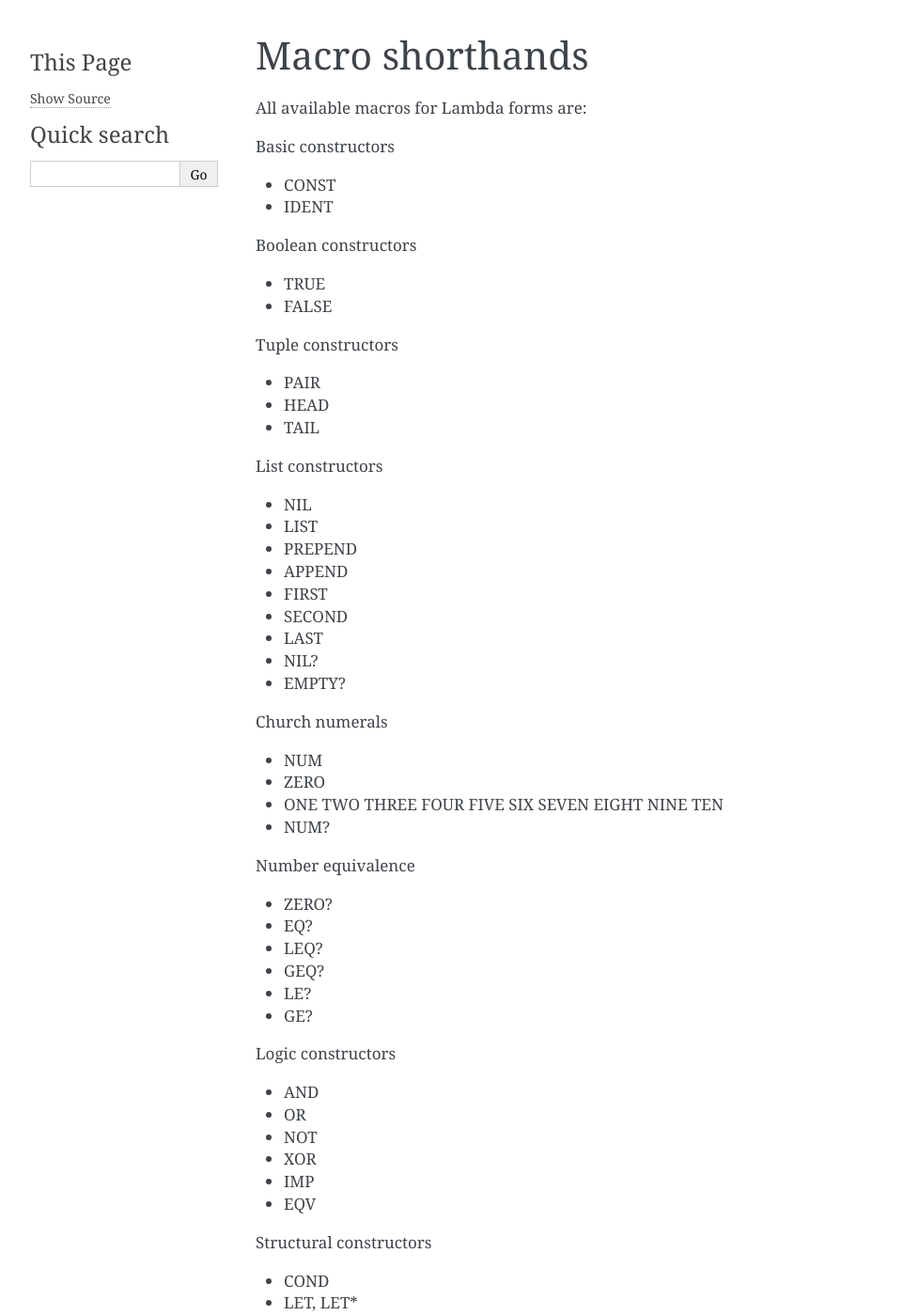
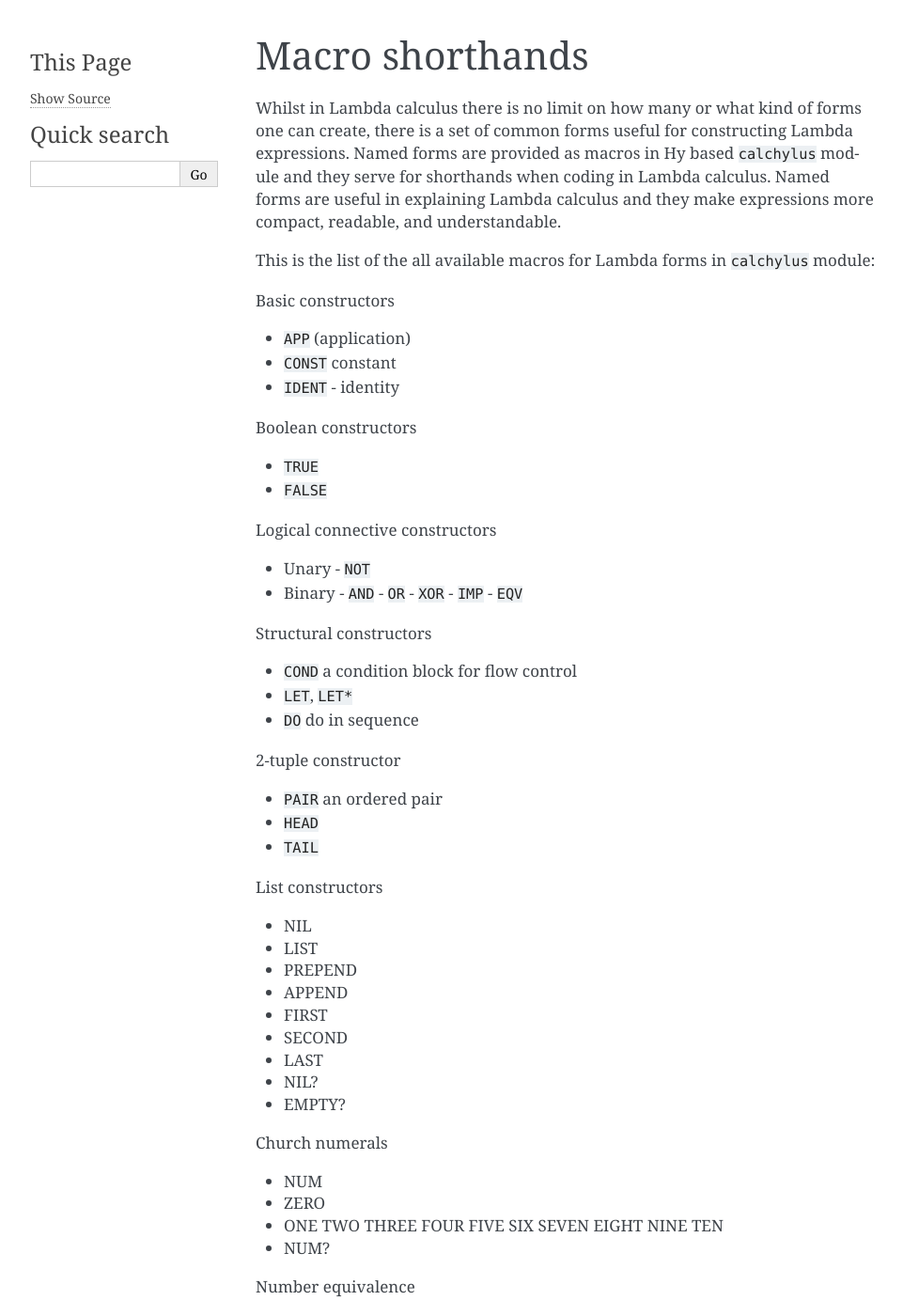
Before and after one commit to markomanninen/calchylus, a Sphinx documentation site: the page built from doc/macros.rst, in a window 1280 px wide and 1400 px high. Shown: the whole window at 94% size, without its empty margins (148-1109 px from the left). Built offline with Sphinx 7.4.7, drawn with Linux system fonts in a browser that asks for light colours.

Commit message:
improvements

```diff
--- a/doc/macros.rst
+++ b/doc/macros.rst
@@ -2,23 +2,50 @@
 Macro shorthands
 ================
 
-All available macros for Lambda forms are:
+Whilst in Lambda calculus there is no limit on how many or what kind of forms
+one can create, there is a set of common forms useful for constructing Lambda
+expressions. Named forms are provided as macros in Hy based ``calchylus``
+module and they serve for shorthands when coding in Lambda calculus. Named forms
+are useful in explaining Lambda calculus and they make expressions more compact,
+readable, and understandable.
+
+This is the list of the all available macros for Lambda forms in ``calchylus``
+module:
 
 Basic constructors
 
-- CONST
-- IDENT
+- ``APP`` (application)
+- ``CONST`` constant
+- ``IDENT`` - identity
 
 Boolean constructors
 
-- TRUE
-- FALSE
+- ``TRUE``
+- ``FALSE``
 
-Tuple constructors
+Logical connective constructors
 
-- PAIR
-- HEAD
-- TAIL
+- Unary
+  - ``NOT``
+
+- Binary
+  - ``AND``
+  - ``OR``
+  - ``XOR``
+  - ``IMP``
+  - ``EQV``
+
+Structural constructors
+
+- ``COND`` a condition block for flow control
+- ``LET``, ``LET*``
+- ``DO`` do in sequence
+
+2-tuple constructor
+
+- ``PAIR`` an ordered pair
+- ``HEAD``
+- ``TAIL``
 
 List constructors
 
@@ -48,22 +75,6 @@ Number equivalence
 - LE?
 - GE?
 
-Logic constructors
-
-- AND
-- OR
-- NOT
-- XOR
-- IMP
-- EQV
-
-Structural constructors
-
-- COND
-- LET, LET*
-- DO
-- APP
-
 Arithmetic constructors
 
 - SUCC
```
